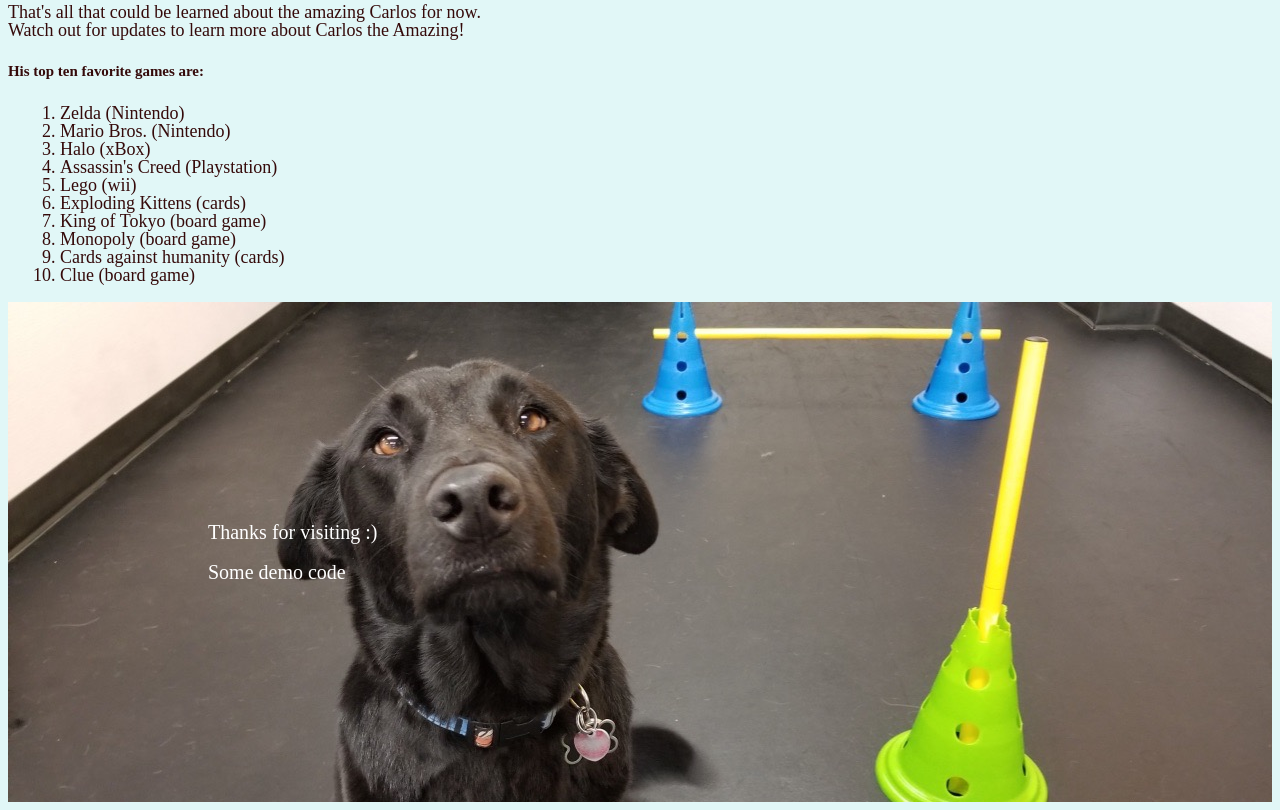
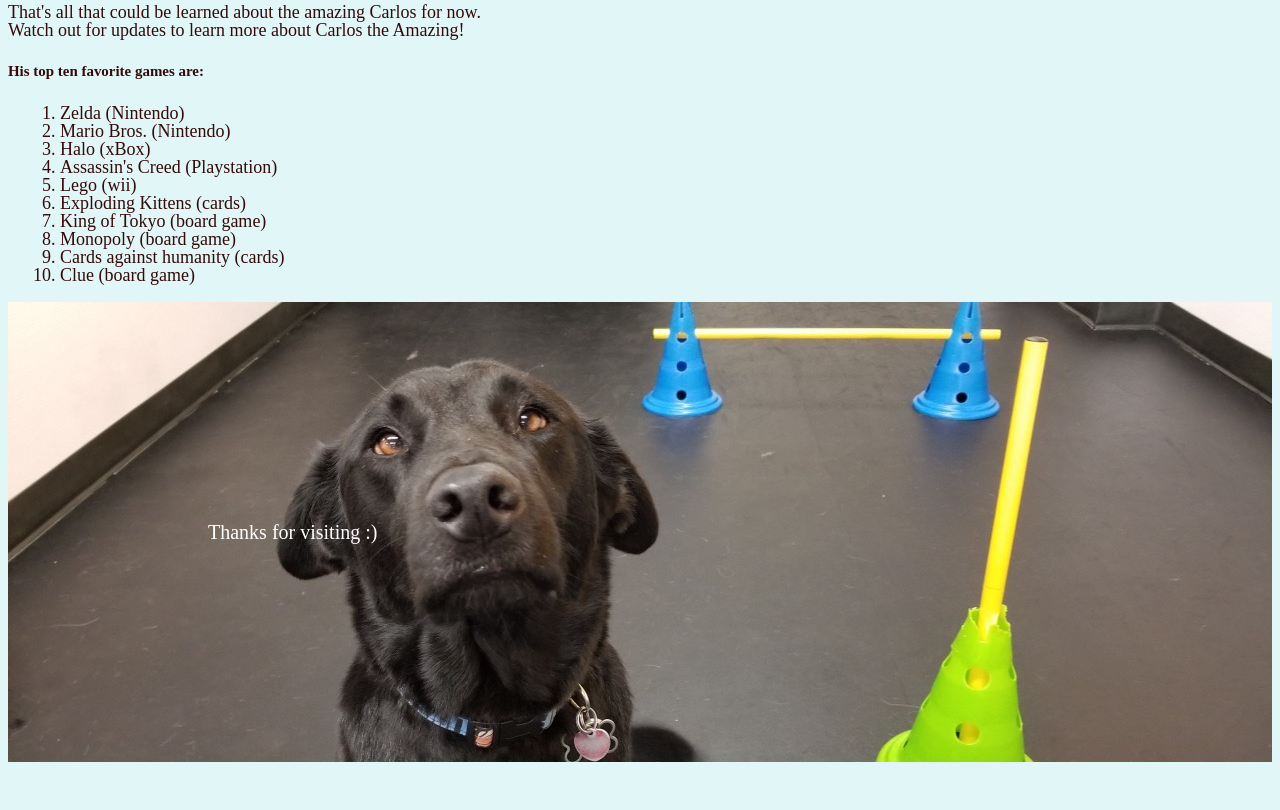
Before and after one commit to castillocarlosr/Carlos-Profile, a plain HTML site: page index.html in a window 1280 px wide. Shown: the part 775-1585 px from the top of the page. After the commit the page ends 1545 px from the top, so only its background shows below. Drawn offline with nearby package versions, Linux system fonts and the light colour scheme.

Commit message:
updated reamde

```diff
--- a/index.html
+++ b/index.html
@@ -51,7 +51,7 @@
 
     <footer>
         <p>Thanks for visiting :)</p>
-        <p id="demoCode">Some demo code</p>
+        <!-- <p id="demoCode">Some demo code</p> -->
     </footer>
     <!-- <script src="js/app.js"></script> -->
 </body>
```
Also changed, not shown: 1 other file.
